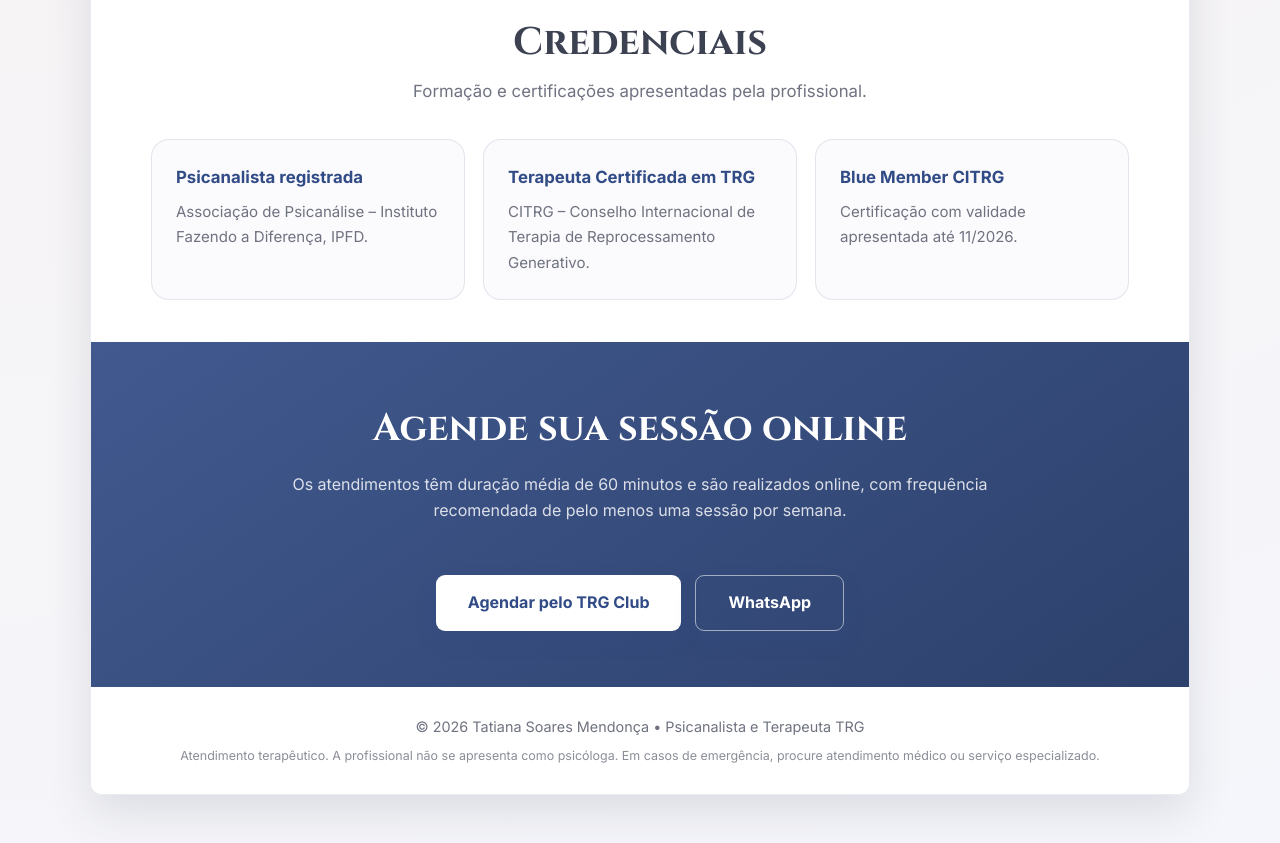
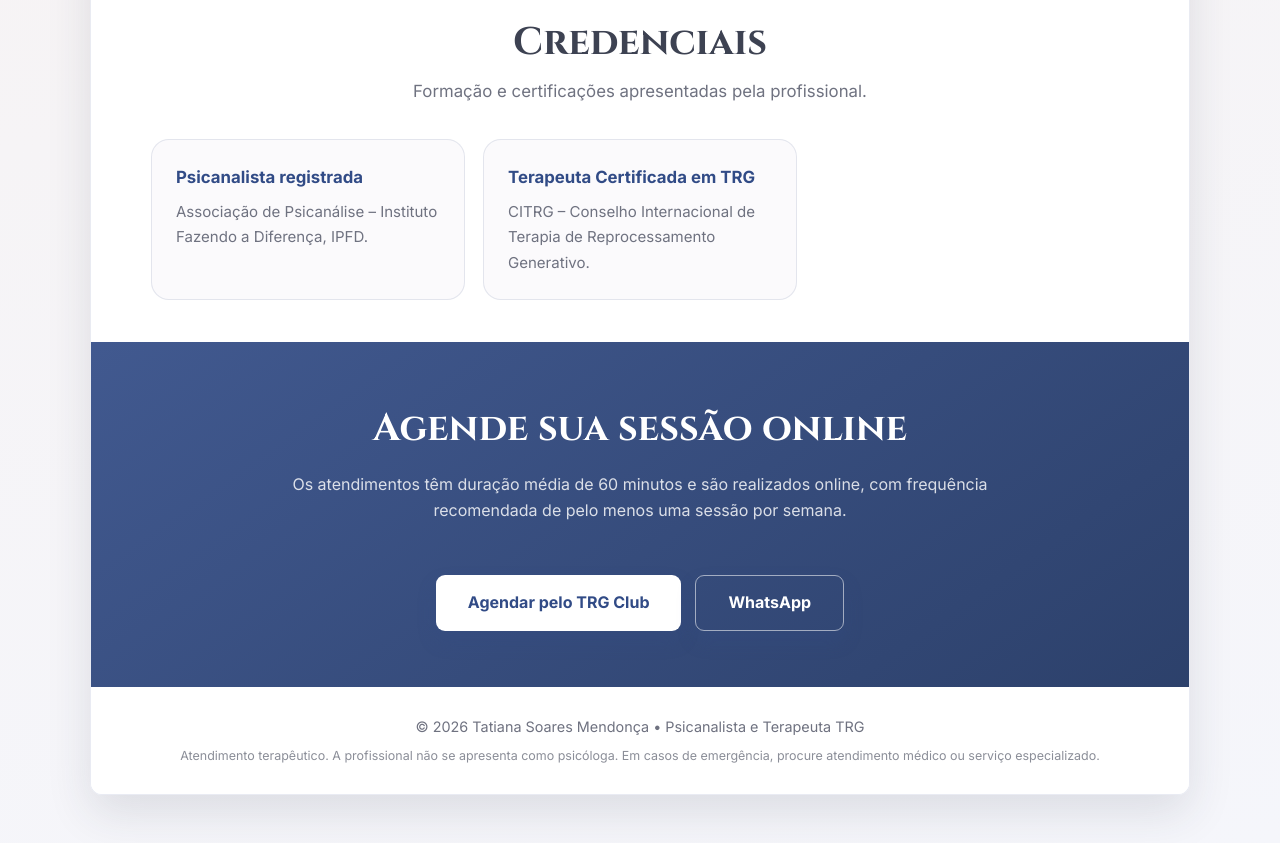
Before and after one commit to danielperitofd/tatiana.psicanalise, a plain HTML site: page index.html in a window 1280 px wide. Shown: the part 2500-3343 px from the top of the page. Drawn offline with Linux system fonts and the light colour scheme.

Commit message:
Update index.html

```diff
--- a/index.html
+++ b/index.html
@@ -191,10 +191,7 @@
           <span>CITRG – Conselho Internacional de Terapia de Reprocessamento Generativo.</span>
         </article>
 
-        <article class="credential">
-          <strong>Blue Member CITRG</strong>
-          <span>Certificação com validade apresentada até 11/2026.</span>
-        </article>
+
       </div>
     </section>
 
```
